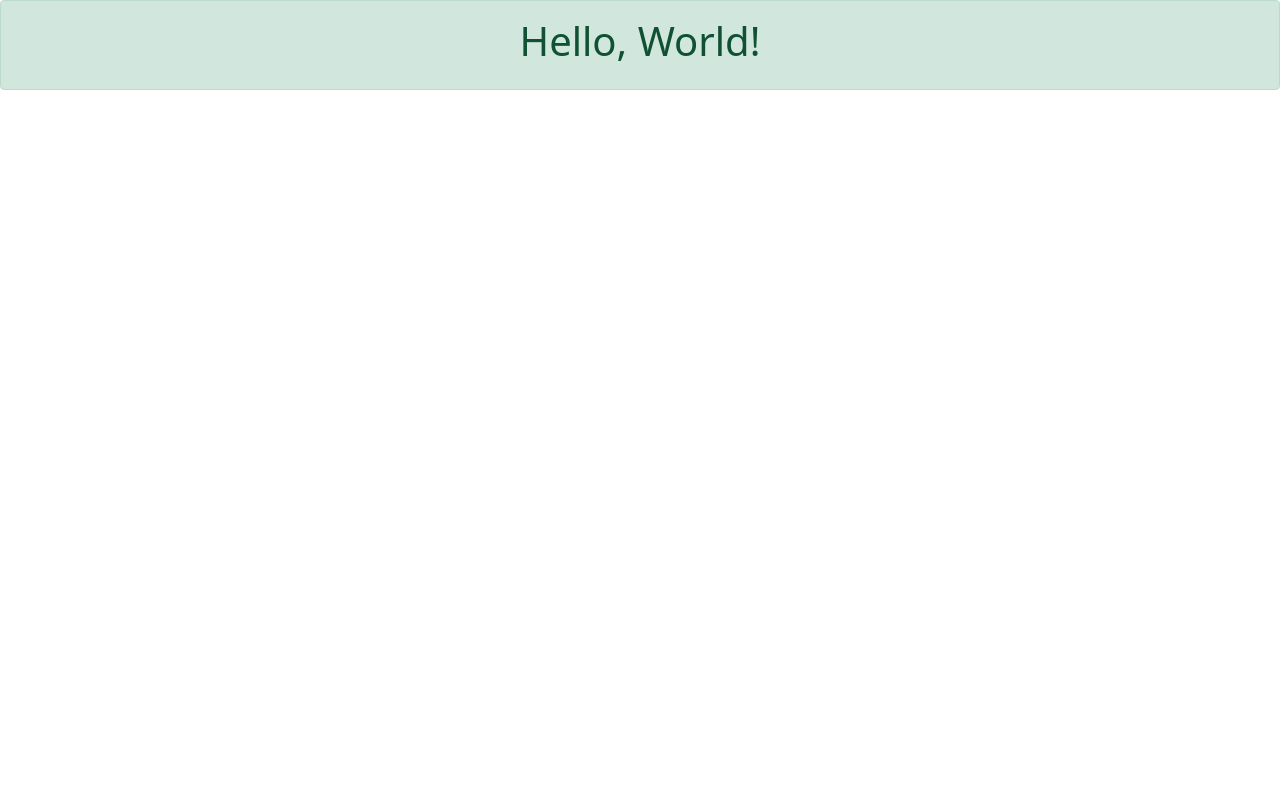
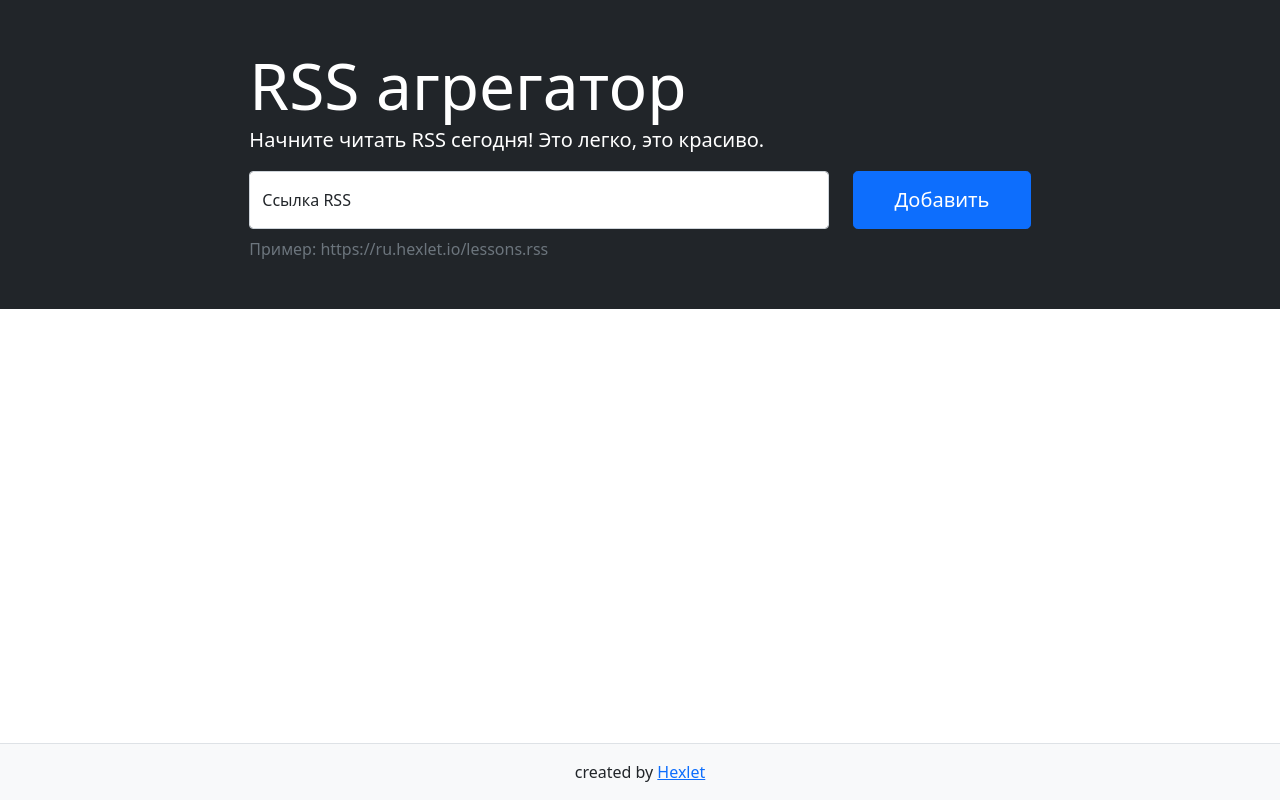
Before and after one commit to almax-21/rss-reader, a React app: page / in a window 1280 px wide. Built offline with nearby package versions, Linux system fonts and the light colour scheme.

Commit message:
feat: add basic markup

```diff
--- a/src/components/App/App.scss
+++ b/src/components/App/App.scss
@@ -1 +1,11 @@
-@import "~bootstrap/scss/bootstrap";
+@import '~bootstrap/scss/bootstrap';
+
+.rss-input {
+	margin-bottom: 12px;
+}
+
+@include media-breakpoint-up(md) {
+	.rss-input {
+		margin-bottom: 0;
+	}
+}
--- a/src/components/App/index.tsx
+++ b/src/components/App/index.tsx
@@ -1,13 +1,15 @@
 import React, { FC } from 'react';
-import { Alert } from 'react-bootstrap';
+import RSSContainer from '../RSSContainer';
+import Footer from '../Footer';
 
 import './App.scss';
 
 const App: FC = () => {
 	return (
-		<Alert style={{ textAlign: 'center' }} variant="success">
-			<h1>Hello, World!</h1>
-		</Alert>
+		<main>
+			<RSSContainer />
+			<Footer />
+		</main>
 	);
 };
 
--- /dev/null
+++ b/src/components/Footer.tsx
@@ -0,0 +1,20 @@
+import React, { FC } from 'react';
+
+const Footer: FC = () => {
+	return (
+		<footer className="fixed-bottom bg-light border-top p-3">
+			<p className="text-center mb-0">
+				created by&nbsp;
+				<a
+					href="https://ru.hexlet.io/programs/frontend/projects/11"
+					target="_blank"
+					rel="noreferrer"
+				>
+					Hexlet
+				</a>
+			</p>
+		</footer>
+	);
+};
+
+export default Footer;
--- /dev/null
+++ b/src/components/RSSContainer.tsx
@@ -0,0 +1,21 @@
+import React, { FC } from 'react';
+import { Col, Container, Row } from 'react-bootstrap';
+import RSSForm from './RSSForm';
+
+const RSSContainer: FC = () => {
+	return (
+		<Container className="bg-dark p-5" as="section" fluid>
+			<Row className="justify-content-center">
+				<Col md="10" lg="8" className="text-white">
+					<h1 className="display-3 mb-0">RSS агрегатор</h1>
+					<p className="lead">
+						Начните читать RSS сегодня! Это легко, это красиво.
+					</p>
+					<RSSForm />
+				</Col>
+			</Row>
+		</Container>
+	);
+};
+
+export default RSSContainer;
--- /dev/null
+++ b/src/components/RSSForm.tsx
@@ -0,0 +1,34 @@
+import React, { FC } from 'react';
+import { Form, Button, Row, Col, FloatingLabel } from 'react-bootstrap';
+
+const RSSForm: FC = () => {
+	return (
+		<Form>
+			<Form.Group as={Row} className="mb-2">
+				<Col md="9" className="text-dark">
+					<FloatingLabel controlId="floatingInput" label="Ссылка RSS">
+						<Form.Control
+							className="rss-input pb-2 pt-4"
+							placeholder="Введите ссылку RSS"
+						/>
+					</FloatingLabel>
+				</Col>
+				<Col xs="9" sm="5" md="3">
+					<Button
+						className="w-100 h-100"
+						type="submit"
+						variant="primary"
+						size="lg"
+					>
+						Добавить
+					</Button>
+				</Col>
+			</Form.Group>
+			<Form.Text style={{ fontSize: 16 }}>
+				Пример: https://ru.hexlet.io/lessons.rss
+			</Form.Text>
+		</Form>
+	);
+};
+
+export default RSSForm;
--- a/src/index.html
+++ b/src/index.html
@@ -1,9 +1,17 @@
 <!DOCTYPE html>
 <html lang="ru">
 	<head>
-  <meta charset="utf-8">
-  <meta name="viewport" content="width=device-width, initial-scale=1.0">
+		<meta charset="utf-8" />
+		<meta name="viewport" content="width=device-width, initial-scale=1.0" />
 		<title>RSS агрегатор</title>
+		<meta
+			name="description"
+			content="
+        RSS агрегатор - одна из лучших возможностей держать руку на пульсе событий.
+        Например, подборка последних новостей поможет быть в курсе дел вашей ниши или хобби.
+      "
+		/>
+		<meta name="keywords" content="rss, лента, новости" />
 	</head>
 	<body>
 		<div id="react-root"></div>
```
Lines whose indentation alone changed are shown as unchanged.
